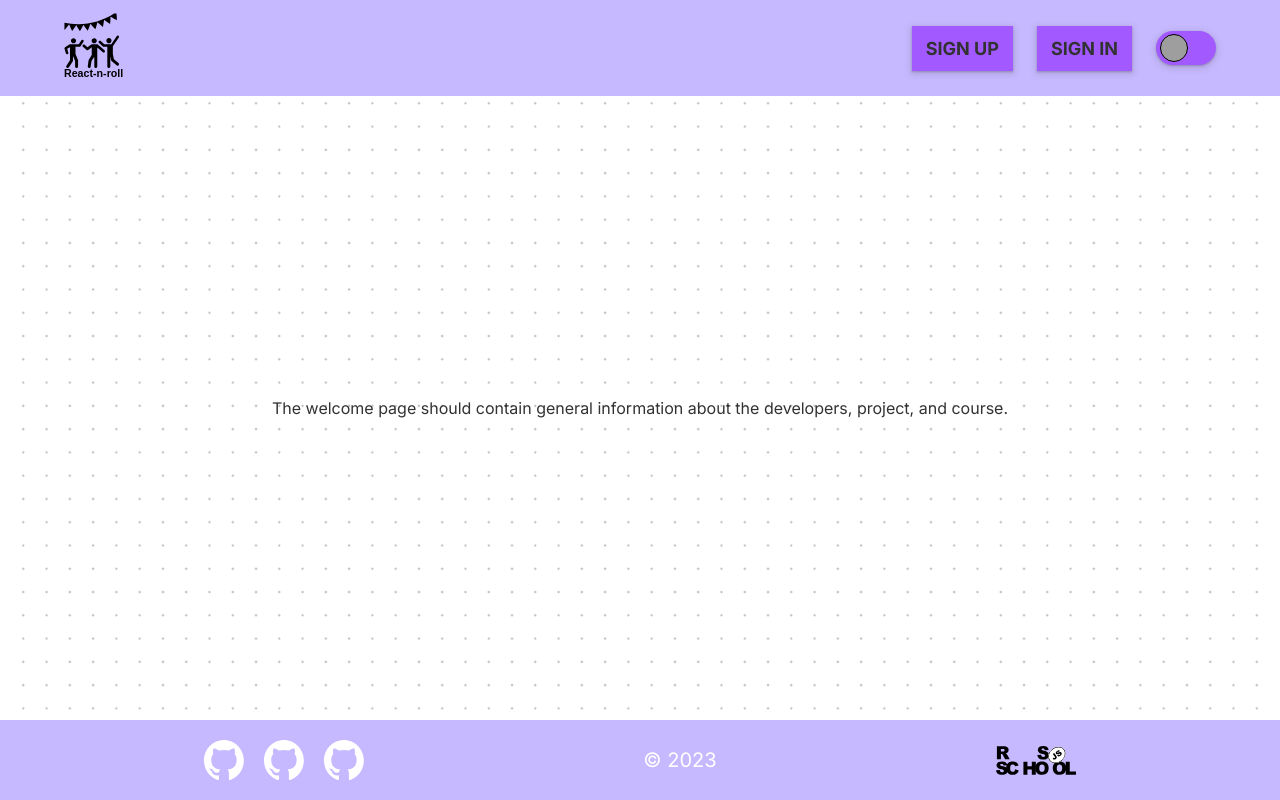
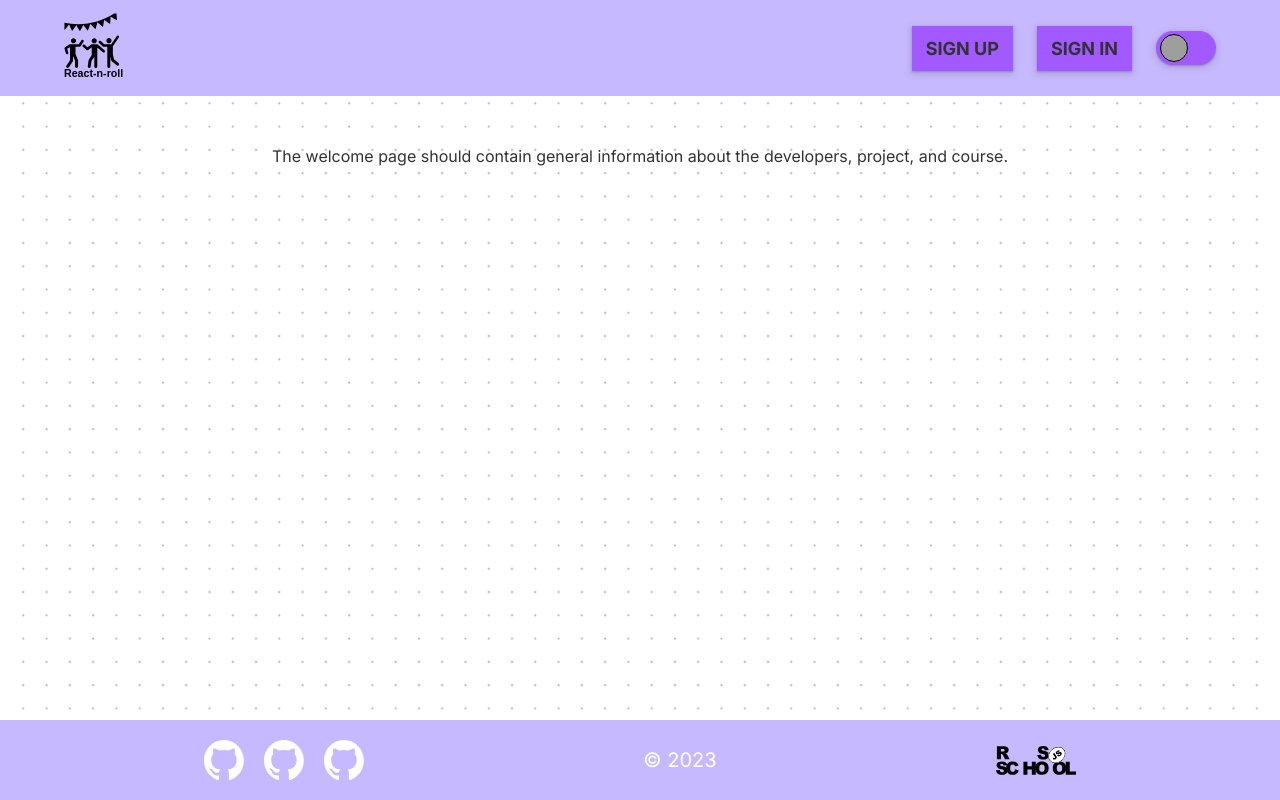
Before and after one commit to elukashova/graphiql-app, a React (Vite) app: page / in a window 1280 px wide. Built offline with nearby package versions, Linux system fonts and the light colour scheme; no server answers; grey boxes are pictures that could not be loaded.

Commit message:
refactor: change flow

```diff
--- a/src/App.css
+++ b/src/App.css
@@ -7,7 +7,6 @@ html {
   text-align: center;
   display: flex;
   flex-direction: column;
-  justify-content: space-between;
   height: 100%;
   width: 100%;
   background: url(./assets/dot-background.png);
--- a/src/components/Footer/Footer.module.css
+++ b/src/components/Footer/Footer.module.css
@@ -4,7 +4,7 @@
   height: 10vh;
   width: 100%;
   display: flex;
-  flex: 0 0 auto;
+  flex: 0 1 auto;
   align-items: center;
   justify-content: center;
 }
--- a/src/components/Header/Header.module.css
+++ b/src/components/Header/Header.module.css
@@ -1,12 +1,12 @@
 .header {
-  flex: 0 0 auto;
+  flex: 0 1 auto;
   width: 100%;
   height: 12vh;
   display: flex;
   justify-content: center;
   align-items: center;
   background-color: var(--purple-light);
-  transition: all .3s ease;
+  transition: all 0.3s ease;
 }
 
 .fixed {
@@ -44,7 +44,7 @@
   cursor: pointer;
   background-color: var(--purple-dark);
   box-shadow: rgba(60, 64, 67, 0.3) 0px 1px 2px 0px, rgba(60, 64, 67, 0.15) 0px 2px 6px 2px;
-  transition: all .3s;
+  transition: all 0.3s;
 }
 
 .link:hover {
@@ -52,5 +52,6 @@
 }
 
 .link:active {
-  box-shadow: rgba(50, 50, 93, 0.25) 0px 30px 60px -12px inset, rgba(0, 0, 0, 0.3) 0px 18px 36px -18px inset;
+  box-shadow: rgba(50, 50, 93, 0.25) 0px 30px 60px -12px inset,
+    rgba(0, 0, 0, 0.3) 0px 18px 36px -18px inset;
 }
--- a/src/index.css
+++ b/src/index.css
@@ -6,7 +6,6 @@ html {
   margin: 0 auto;
   text-align: center;
   display: flex;
-  justify-content: space-between;
   flex-direction: column;
   height: 100%;
   width: 100%;
--- a/src/pages/Layout.module.css
+++ b/src/pages/Layout.module.css
@@ -1,19 +1,10 @@
 .main {
   width: 100%;
   height: 100%;
-  height: max-content;
+  flex: 1;
   display: flex;
   flex-direction: column;
   align-items: center;
-  justify-content: center;
+  justify-content: flex-start;
+  overflow-y: auto;
 }
-
-.section {
-  width: 90%;
-  height: 100%;
-  min-height: calc(100% - 20vh);
-  display: flex;
-  flex-direction: column;
-  justify-content: space-between;
-  gap: 2em;
-}
--- /dev/null
+++ b/src/pages/Welcome/Welcome.module.css
@@ -0,0 +1,3 @@
+.section {
+  padding: 3rem;
+}
--- a/src/pages/Welcome/Welcome.tsx
+++ b/src/pages/Welcome/Welcome.tsx
@@ -1,5 +1,5 @@
 import React from 'react';
-import styles from '../Layout.module.css';
+import styles from './Welcome.module.css';
 
 const WelcomePage = (): JSX.Element => {
   return (
```
